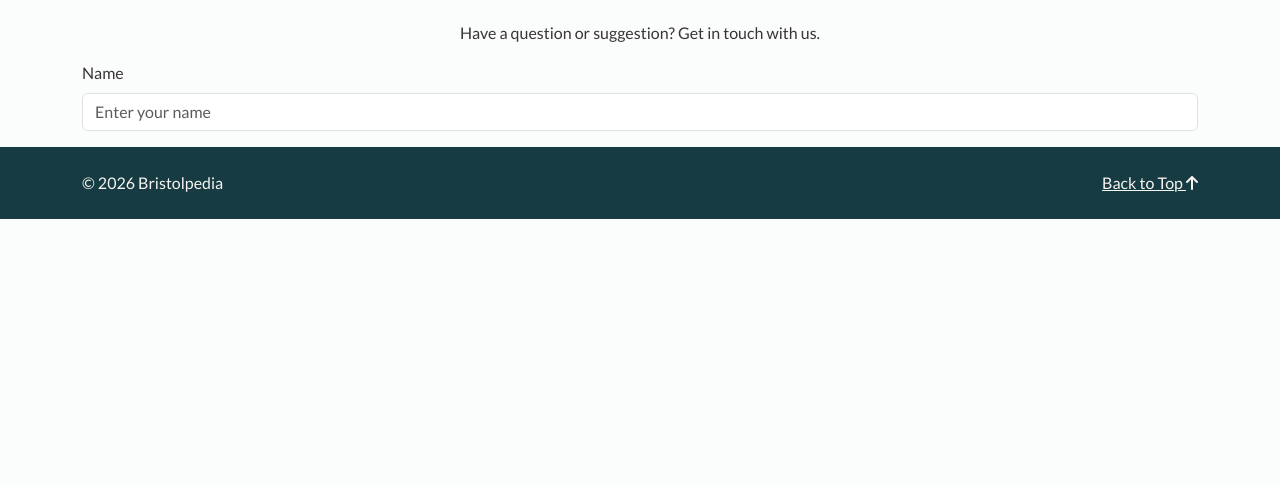
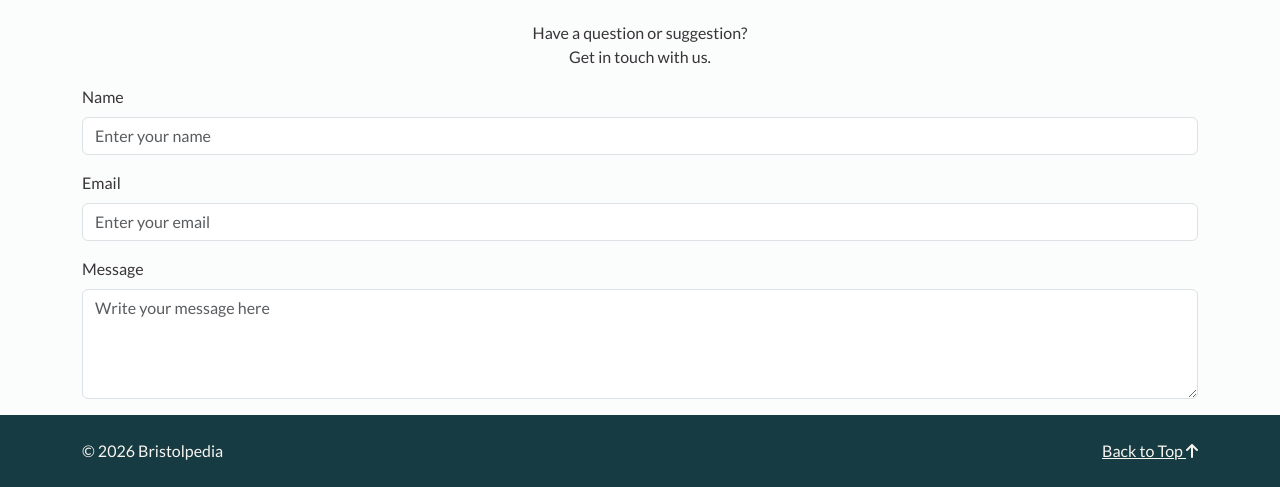
Before and after one commit to SalarFarahani/bristolpedia, a plain HTML site: page index.html in a window 1280 px wide. Shown: the part 2808-3295 px from the top of the page. Before the commit the page ends 3027 px from the top, so only its background shows below. Drawn offline with nearby package versions, Linux system fonts and the light colour scheme; a web font is replaced by a local one.

Commit message:
Add message textarea to contact form

```diff
--- a/index.html
+++ b/index.html
@@ -252,7 +252,8 @@
         <div class="container">
           <h2 class="text-center mb-4 display-6">Contact Us</h2>
           <p class="text-center">
-            Have a question or suggestion? Get in touch with us.
+            Have a question or suggestion?<br />
+            Get in touch with us.
           </p>
           <form>
             <div class="mb-3">
@@ -265,6 +266,28 @@
                 placeholder="Enter your name"
                 required
               />
+            </div>
+            <div class="mb-3">
+              <label for="contact-email" class="form-label">Email</label>
+              <input
+                type="email"
+                class="form-control"
+                id="contact-email"
+                name="email"
+                placeholder="Enter your email"
+                required
+              />
+            </div>
+            <div class="mb-3">
+              <label for="contact-message" class="form-label">Message</label>
+              <textarea
+                class="form-control"
+                id="contact-message"
+                name="message"
+                rows="4"
+                placeholder="Write your message here"
+                required
+              ></textarea>
             </div>
           </form>
         </div>
```
